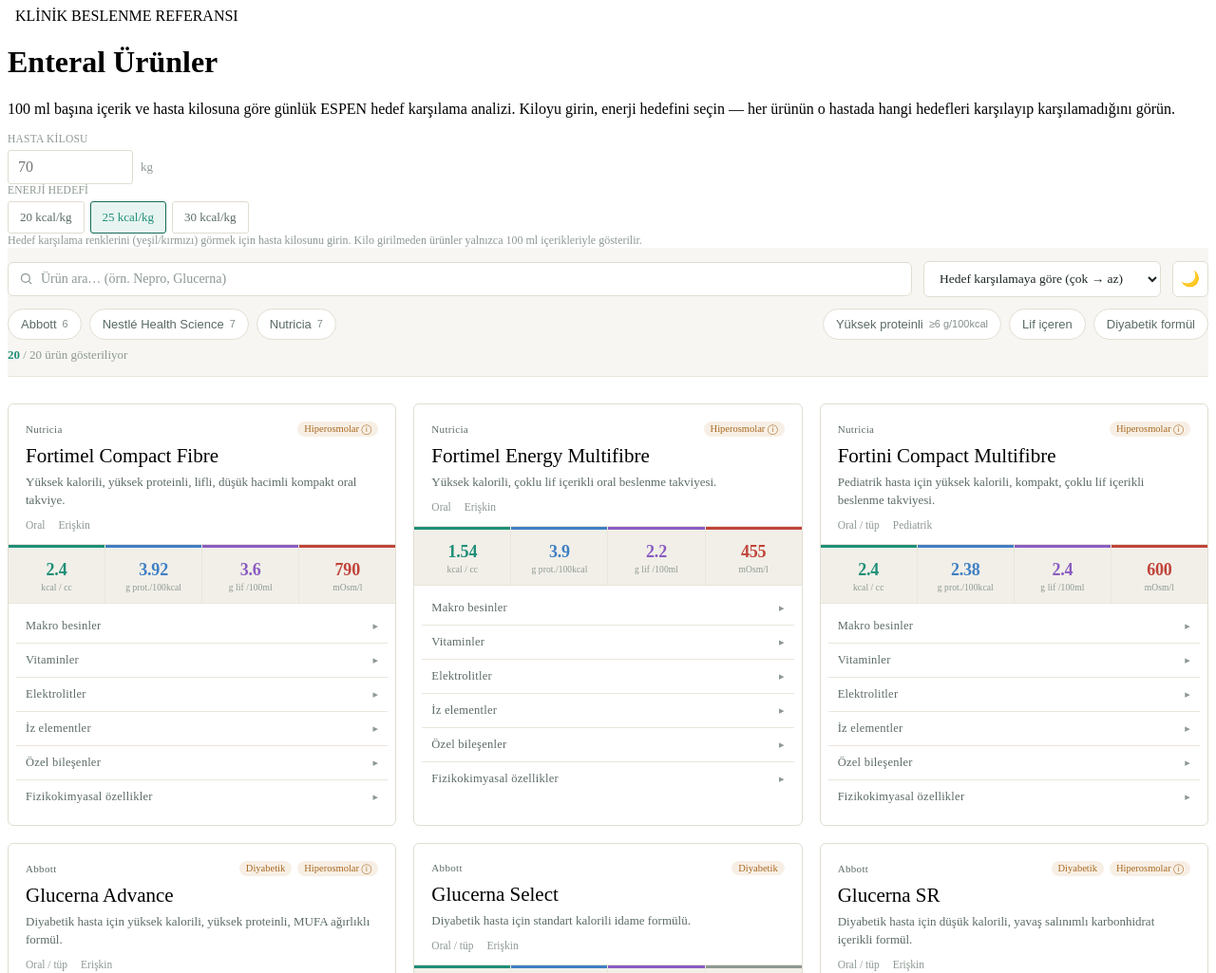
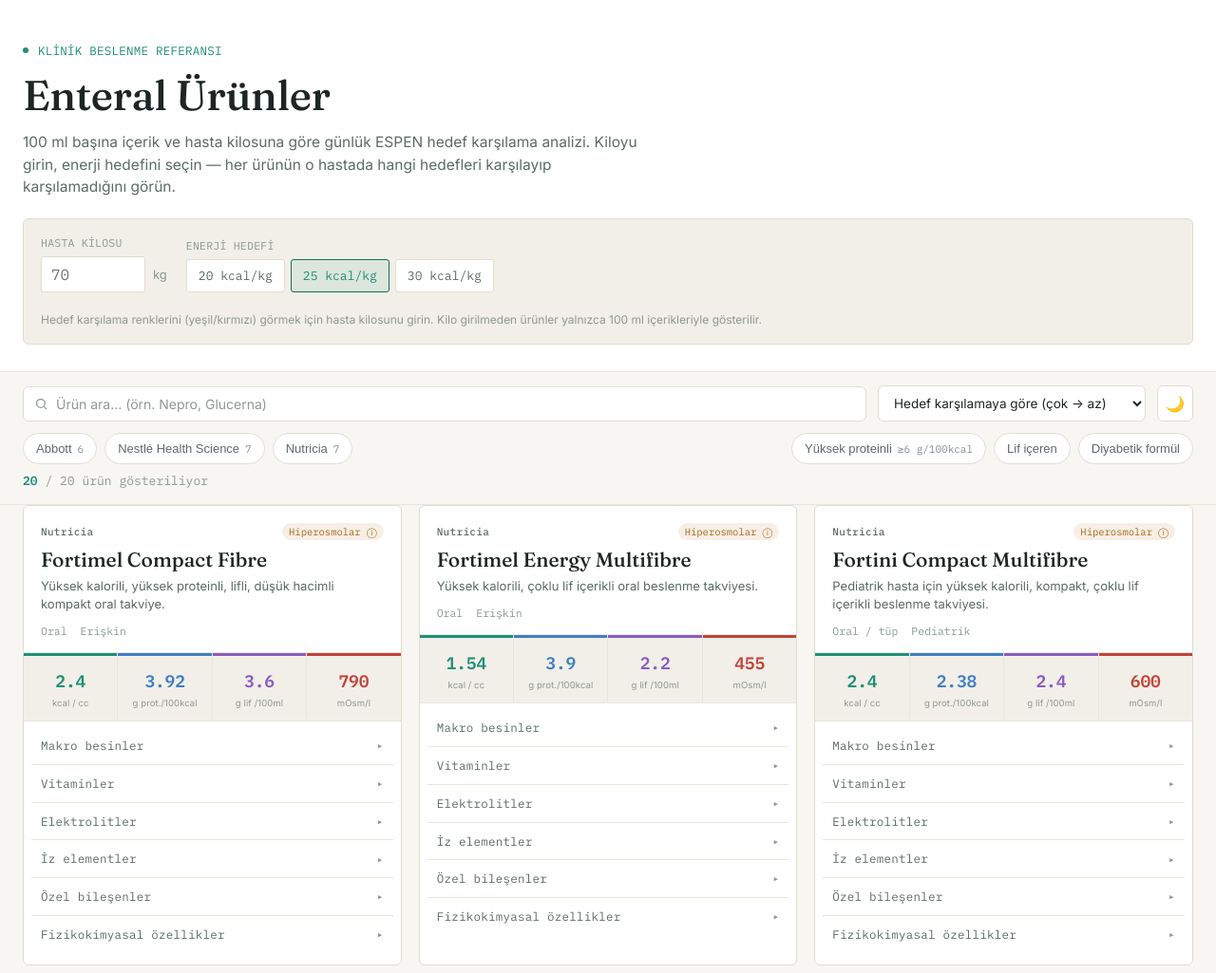
Before and after one commit to mcelilaslan/enteral-urunler, a plain HTML site: page index.html in a window 1280 px wide. Shown: the top 1025 px of the page at 95% size. Drawn offline with Linux system fonts and the light colour scheme.

Commit message:
Add files via upload

```diff
--- a/index.html
+++ b/index.html
@@ -34,8 +34,81 @@
     --good-soft:rgba(35,138,76,0.12);
     --bad:#c1443a;
     --bad-soft:rgba(193,68,58,0.12);
+    --controls-bg:rgba(247,246,242,0.94);
     --radius-s:3px;
-    --radius-m:6px;    display:flex;
+    --radius-m:6px;
+    --serif:'Fraunces', Georgia, serif;
+    --sans:'Inter', -apple-system, BlinkMacSystemFont, "Segoe UI", sans-serif;
+    --mono:'IBM Plex Mono', 'SFMono-Regular', Consolas, monospace;
+  }
+
+  :root[data-theme="dark"]{
+    --bg:#0d1817;
+    --bg-raised:#122220;
+    --panel:#152927;
+    --panel-2:#1a2f2d;
+    --border:#24413d;
+    --border-soft:#1c3532;
+    --text:#e7f2ee;
+    --text-dim:#9fb8b2;
+    --text-faint:#6d8781;
+    --accent:#5fd9c4;
+    --accent-dim:#3a8f80;
+    --accent-soft:rgba(95,217,196,0.14);
+    --amber:#e3a355;
+    --amber-soft:rgba(227,163,85,0.16);
+    --coral:#e08877;
+    --coral-soft:rgba(224,136,119,0.16);
+    --good:#6fcf7e;
+    --good-soft:rgba(111,207,126,0.16);
+    --bad:#e2685f;
+    --bad-soft:rgba(226,104,95,0.16);
+    --controls-bg:rgba(13,24,23,0.92);
+  }
+
+  *{box-sizing:border-box;}
+  html{-webkit-text-size-adjust:100%; scroll-padding-top: env(safe-area-inset-top, 0px);}
+  body{
+    margin:0;
+    background:var(--bg);
+    color:var(--text);
+    font-family:var(--sans);
+    line-height:1.5;
+    -webkit-font-smoothing:antialiased;
+    padding-top: env(safe-area-inset-top, 0px);
+    padding-bottom: env(safe-area-inset-bottom, 0px);
+    transition:background .15s, color .15s;
+  }
+  ::selection{background:var(--accent-soft); color:var(--text);}
+  a{color:var(--accent);}
+
+  .wrap{max-width:1280px; margin:0 auto; padding:0 24px;}
+
+  header.hero{
+    border-bottom:1px solid var(--border-soft);
+    background:var(--bg-raised);
+    padding:44px 0 28px;
+  }
+  .hero-inner{max-width:1280px; margin:0 auto; padding:0 24px; display:flex; flex-direction:column; gap:14px;}
+  .kicker{
+    font-family:var(--mono); font-size:12.5px; letter-spacing:0.02em; color:var(--accent);
+    display:flex; align-items:center; gap:10px;
+  }
+  .kicker .dot{width:6px; height:6px; border-radius:50%; background:var(--accent);}
+  h1{
+    font-family:var(--serif); font-weight:500; font-size:clamp(30px, 4.6vw, 44px);
+    line-height:1.08; margin:0; letter-spacing:-0.01em;
+  }
+  .hero p.lede{max-width:660px; color:var(--text-dim); font-size:15.5px; margin:0;}
+
+  /* ---------- Dose panel ---------- */
+  .dose-panel{
+    margin-top:8px;
+    background:var(--panel-2);
+    border:1px solid var(--border);
+    border-radius:var(--radius-m);
+    padding:16px 18px;
+    display:flex;
     flex-wrap:wrap;
     gap:20px;
     align-items:flex-end;
@@ -69,7 +142,7 @@
   /* ---------- Controls ---------- */
   .controls{
     position:sticky; top:0; z-index:20;
-    background:color-mix(in srgb, var(--bg) 92%, transparent);
+    background:var(--controls-bg);
     backdrop-filter:blur(10px); -webkit-backdrop-filter:blur(10px);
     border-bottom:1px solid var(--border-soft);
     padding:14px 0;
@@ -630,7 +703,7 @@
       const perHour = dose.dailyVolume / 24;
       const volWarn = dose.dailyVolume > 2500 ? `<div class="vol-warn">⚠ Günlük ${Math.round(dose.dailyVolume)} ml — pratikte uygulanması güç olabilir</div>` : '';
       strip.innerHTML = `
-        <div class="vol-row"><span>Gereken hacim</span><b>${Math.round(dose.dailyVolume)} ml/gün <span class="per-hour">(${fmtNum(perHour,1)} ml/saat)</span></b></div>
+        <div class="vol-row"><span>Gereken hacim</span><b>${fmtNum(perHour,1)} ml/saat <span class="per-hour">(${Math.round(dose.dailyVolume)} ml/gün)</span></b></div>
         <div class="score-row">
           <span class="score-pill ${scoreClass}">${dose.ok} / ${dose.total}</span>
           <span class="score-caption">ESPEN hedefi karşılanıyor (%${pct})</span>
```
